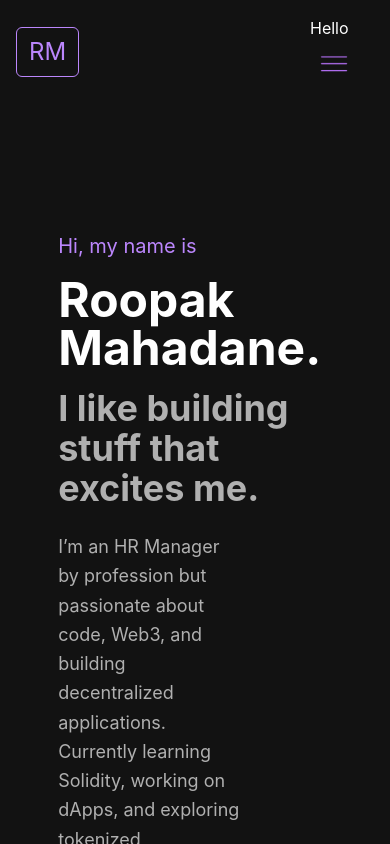
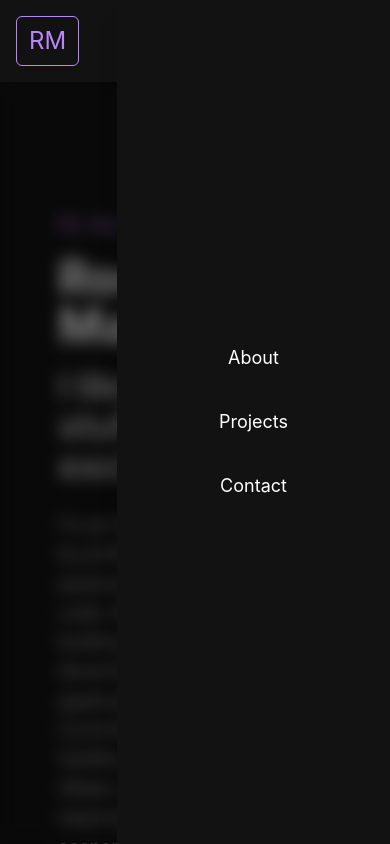
Before and after one commit to roopakmahadane/Portfolio, a React (Vite) app: page / in a window 390 px wide. Both pictures are taken after a click on the element 334 px from the left and 41 px from the top of the page. Shown: the top 844 px of the page. Built offline with nearby package versions, Linux system fonts and the light colour scheme.

Commit message:
added sliding menu transition

```diff
--- a/src/components/Header.jsx
+++ b/src/components/Header.jsx
@@ -5,10 +5,10 @@ export default function Header() {
   const lastScrollY = useRef(0);
   const [burgerOpen, setBurgerOpen] = useState(false);
 
+  // Scroll hide/show header
   useEffect(() => {
     const handleScroll = () => {
       const currentScrollY = window.scrollY;
-
       if (currentScrollY > lastScrollY.current && currentScrollY > 100) {
         setScrollDown(true);
       } else if (currentScrollY < lastScrollY.current) {
@@ -21,8 +21,20 @@ export default function Header() {
     return () => window.removeEventListener('scroll', handleScroll);
   }, []);
 
+  // Lock scroll when modal is open
+  useEffect(() => {
+    if (burgerOpen) {
+      document.body.classList.add('overflow-hidden');
+    } else {
+      document.body.classList.remove('overflow-hidden');
+    }
+
+    return () => document.body.classList.remove('overflow-hidden');
+  }, [burgerOpen]);
 
   return (
+    <>
+      {/* Header */}
       <div
         className={
           "flex justify-between items-center px-4 md:px-10 py-4 w-full sticky top-0 z-50 transition-transform duration-500 ease-in-out transform " +
@@ -35,13 +47,10 @@ export default function Header() {
           <h1 className="text-2xl border border-[#bb86fc] text-[#bb86fc] px-3 py-2 rounded-md">RM</h1>
         </div>
 
-      {/* Nav Links or Burger */}
+        {/* Nav + Burger */}
         <div className="flex items-center space-x-4">
-        {/* Burger - visible on small screens */}
-        <div onClick={() => {setBurgerOpen(prev => !prev)}} className="md:hidden cursor-pointer">
-            {burgerOpen && (
-                <div>Hello</div>
-            )}
+          {/* Burger */}
+          <div onClick={() => setBurgerOpen(prev => !prev)} className="md:hidden cursor-pointer">
             <img
               src="./src/assets/burger.png"
               className="h-12 w-12"
@@ -49,7 +58,7 @@ export default function Header() {
             />
           </div>
 
-        {/* Nav Items - hidden on small screens */}
+          {/* Desktop Nav */}
           <div className="hidden md:flex space-x-6 text-[#bb86fc]">
             <h1>About</h1>
             <h1>Projects</h1>
@@ -57,5 +66,24 @@ export default function Header() {
           </div>
         </div>
       </div>
+
+      {/* Backdrop + Slide Menu */}
+      <div
+        className={`fixed inset-0 z-40 transition-all duration-500 ${
+          burgerOpen ? 'bg-black/50 backdrop-blur-sm visible' : 'invisible'
+        }`}
+        onClick={() => setBurgerOpen(false)}
+      ></div>
+
+      <div
+        className={`fixed top-0 right-0 w-[70%] sm:w-[50%] h-full bg-[#121212] gap-y-5 flex flex-col justify-center items-center text-white z-50 p-6 space-y-4 shadow-xl transform transition-transform duration-500 ease-in-out ${
+          burgerOpen ? 'translate-x-0' : 'translate-x-full'
+        }`}
+      >
+        <h1 className="text-lg cursor-pointer">About</h1>
+        <h1 className="text-lg cursor-pointer">Projects</h1>
+        <h1 className="text-lg cursor-pointer">Contact</h1>
+      </div>
+    </>
   );
 }
```
Lines whose indentation alone changed are shown as unchanged.
